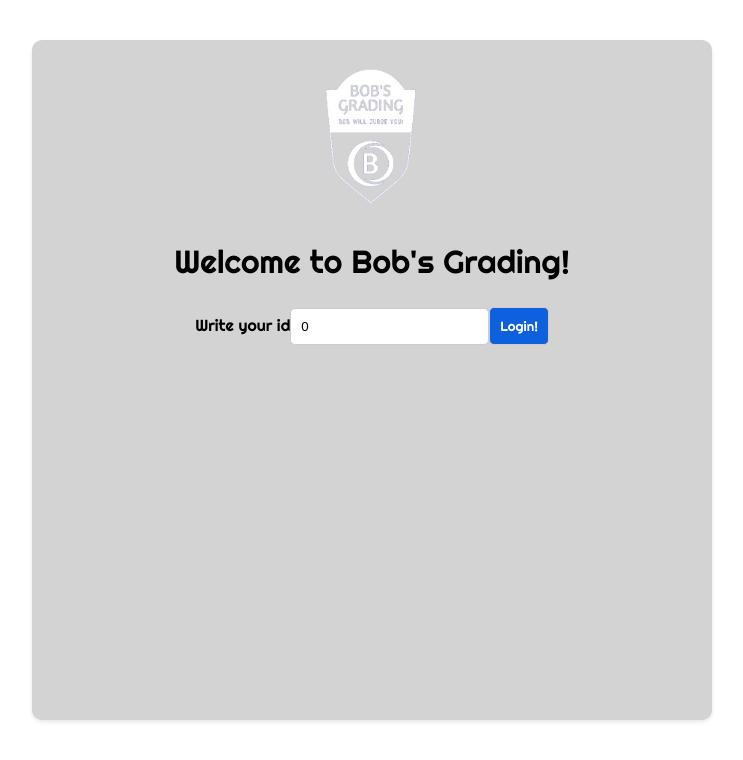
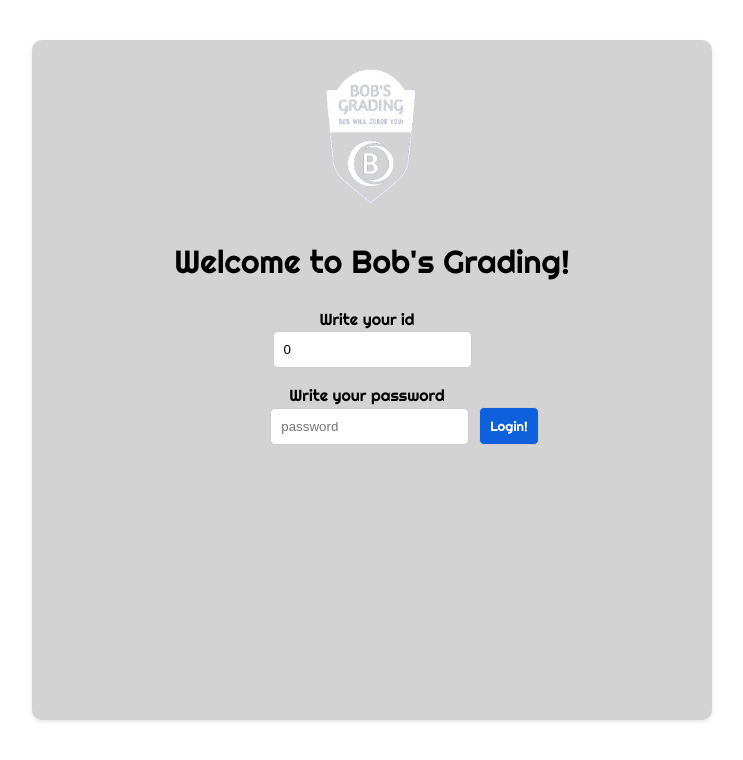
Before and after one commit to HassanHussa1n/student-overview-frontend, a React (Vite) app: page /home/1 in a window 1280 px wide. Shown: the top 760 px of the page, without its empty margins (268-1011 px from the left). Built offline with nearby package versions, Linux system fonts and the light colour scheme; no server answers.

Commit message:
fixed loginpage

```diff
--- a/src/Components/Login/index.jsx
+++ b/src/Components/Login/index.jsx
@@ -14,7 +14,7 @@ export default function Login() {
     event.preventDefault();
     if (!teachers.find((useritem) => Number(useritem.id) === Number(id))) {
       //Confirm there is an error finding username
-      setErrorMessage("Wrong username");
+      setErrorMessage("Wrong username or password");
       setErrorBool(true);
     } else {
       setCurrentUser(
@@ -29,11 +29,10 @@ export default function Login() {
       <div className="login-intro">
         <img src={BobsLogo} alt="BobsLogo" className="bobslogo" />
         <h1>Welcome to Bob's Grading!</h1>
-
-
       </div>
       {errorBool && <h3>{errorMessage}</h3>}
       <form onSubmit={handleSubmit}>
+        <div className="login-form">
           <label htmlFor="first">Write your id</label>
           <input
             type="text"
@@ -42,8 +41,16 @@ export default function Login() {
             onChange={(e) => setId(e.target.value)}
             value={id}
           />
+          <label htmlFor="password">Write your password</label>
+          <input
+            type="password"
+            id="password"
+            name="password"
+            placeholder="password"
+          />
 
           <input type="submit" value="Login!" />
+        </div>
       </form>
     </div>
   );
--- a/src/index.css
+++ b/src/index.css
@@ -26,16 +26,34 @@
   box-shadow: 0 2px 4px rgba(0, 0, 0, 0.1);
 }
 
-.login-page input[type="text"],
-.login-page input[type="submit"] {
+.login-page input[type="text"] {
   padding: 10px;
   margin-bottom: 15px;
   border-radius: 5px;
   border: 1px solid #ccc;
 }
-
+.login-page input[type="password"] {
+  padding: 10px;
+  margin-bottom: 15px;
+  border-radius: 5px;
+  margin-left: 65px;
+  border: 1px solid #ccc;
+}
+.login-page input[type="submit"] {
+  padding: 10px;
+  margin-bottom: 15px;
+  border-radius: 5px;
+  margin-left: 10px;
+  border: 1px solid #ccc;
+}
 .login-page label {
-  margin-bottom: 10px;
+  display: block;
+  margin-right: 10px;
+}
+.login-form {
+  display: block;
+  align-items: center;
+  margin-bottom: 5px;
 }
 
 .login-page input[type="submit"] {
```
Lines whose indentation alone changed are shown as unchanged.
